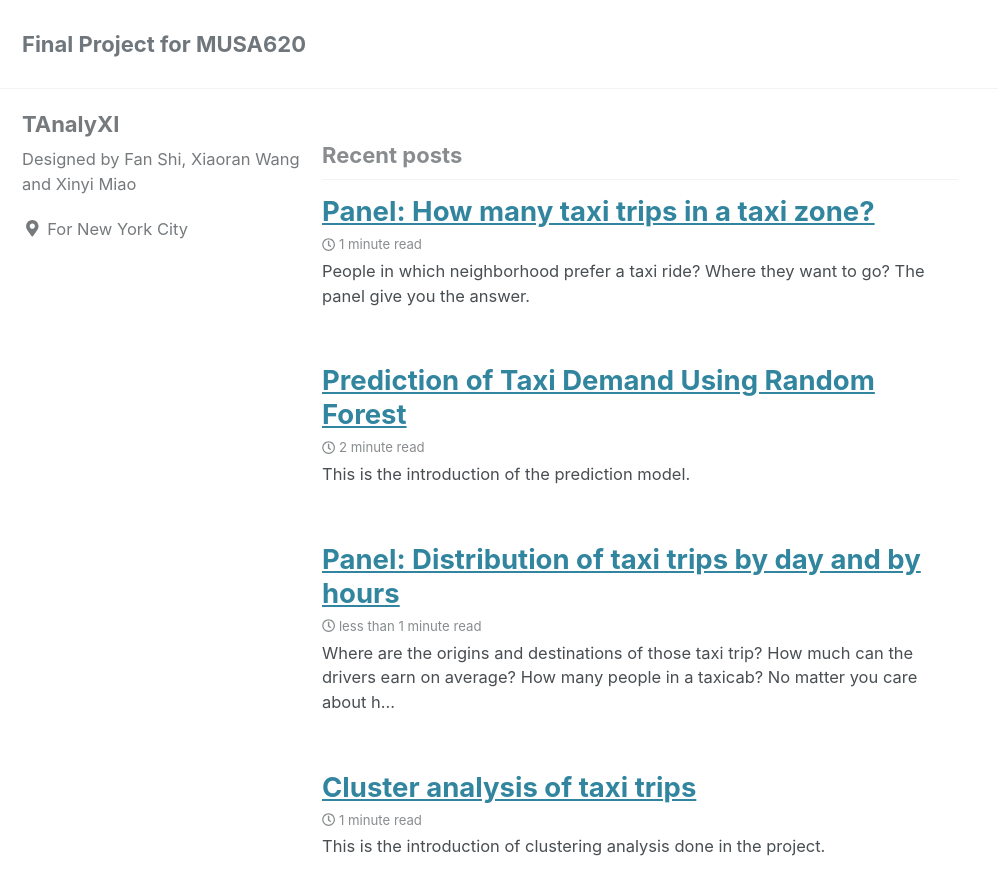
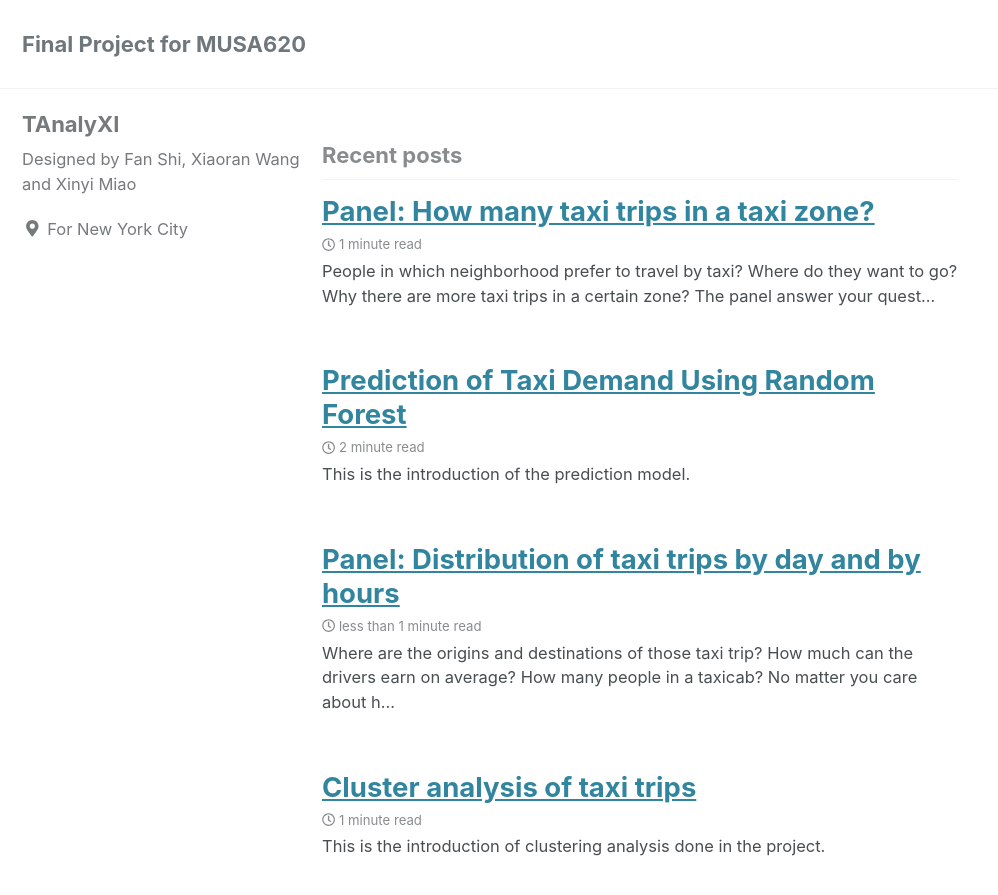
Before and after one commit to XinyiMsumyee/my-pages-starter, a Jekyll site: the page built from index.html, in a window 1280 px wide and 900 px high. Shown: the top 895 px of the window, without its empty margins (0-998 px from the left). Built offline with Jekyll 4.4.1, drawn with Linux system fonts in a browser that asks for light colours; cached includes are drawn as plain includes; nearby versions of some CDN libraries; a script that is not in the unit is left out; the list of posts is cut into pages by our own code.

Commit message:
add introduction

```diff
--- a/_posts/2019-12-15-panel2.md
+++ b/_posts/2019-12-15-panel2.md
@@ -3,7 +3,7 @@ title: "Panel: How many taxi trips in a taxi zone?"
 date: 2019-12-15
 published: true
 tags: [dataviz, hvplot, altair, datashader, panel]
-excerpt: "People in which neighborhood prefer a taxi ride? Where they want to go? The panel give you the answer."
+excerpt: "People in which neighborhood prefer to travel by taxi? Where do they want to go? Why there are more taxi trips in a certain zone? The panel answer your questions."
 toc: True
 toc_sticky: true
 
```
